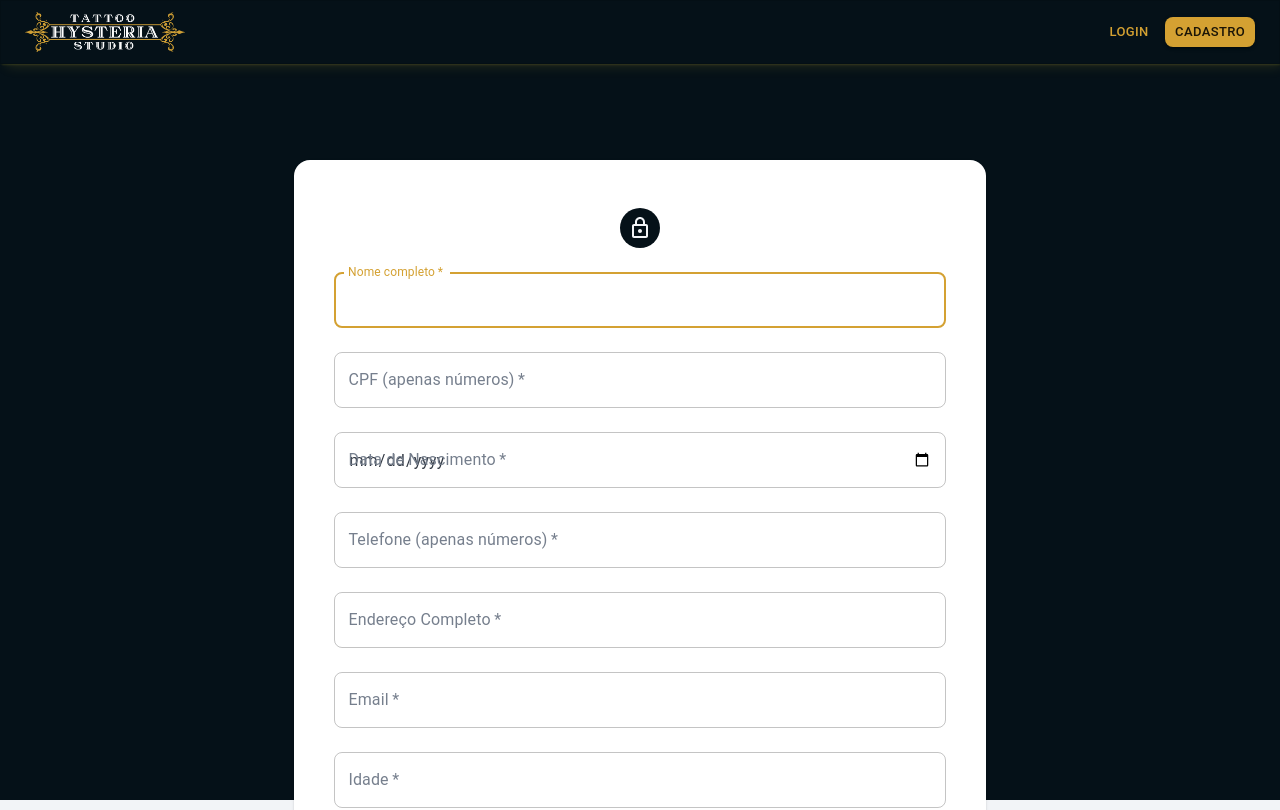
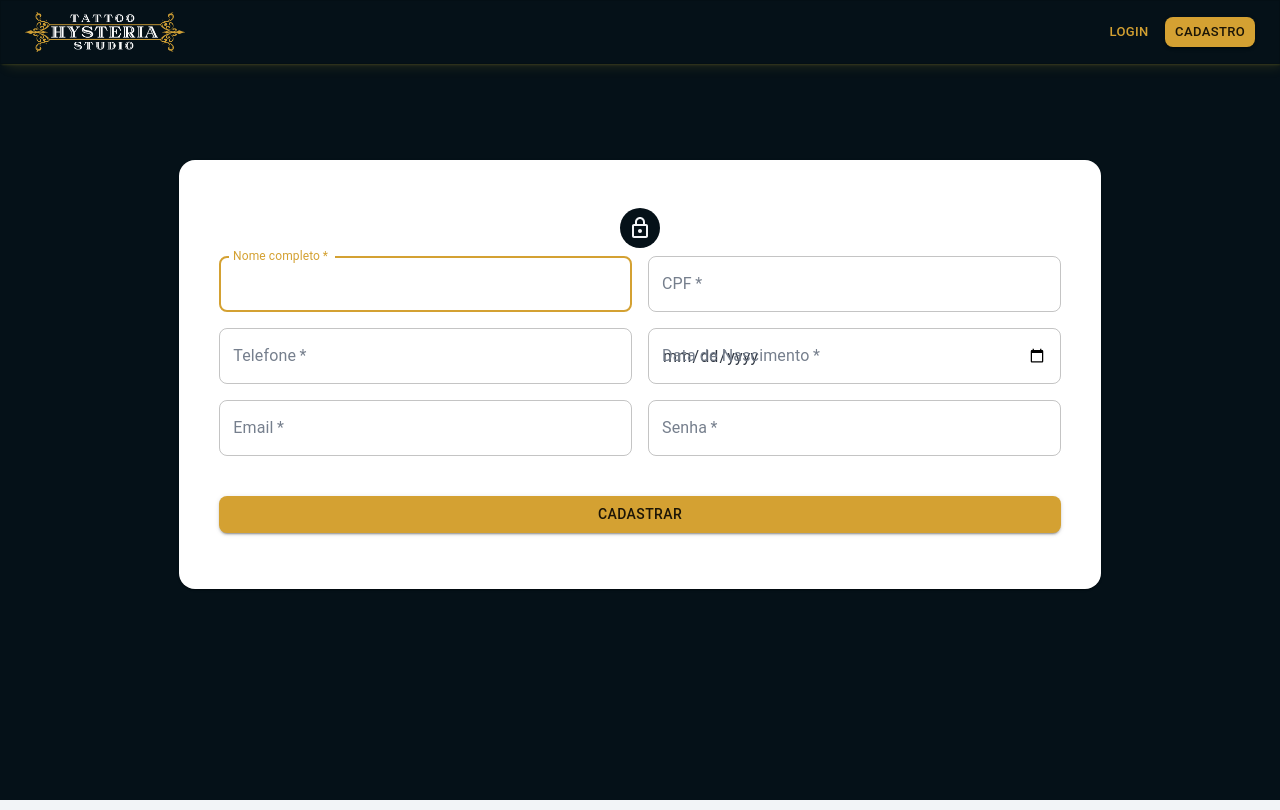
Before and after one commit to ICEI-PUC-Minas-PMV-ADS/pmv-ads-2024-1-e5-proj-empext-t2-hysteria-studio, a React (Vite) app in the folder codigo-fonte/front-end-hysteria-studio/: page /cadastro in a window 1280 px wide. Shown: the top 810 px of the page. Built offline with nearby package versions, Linux system fonts and the light colour scheme.

Commit message:
feat: validar inputs e adicionar login apos cadastro

```diff
--- a/codigo-fonte/front-end-hysteria-studio/src/pages/register-page.tsx
+++ b/codigo-fonte/front-end-hysteria-studio/src/pages/register-page.tsx
@@ -4,56 +4,78 @@ import {
   Box,
   Container,
   CssBaseline,
+  Grid,
   Paper,
   Stack,
   TextField,
 } from "@mui/material";
 import { FormProvider, useForm } from "react-hook-form";
 import LockOutlinedIcon from "@mui/icons-material/LockOutlined";
-import { useCreateUsuarioMutation } from "../services/endpoins";
+import {
+  useCreateUsuarioMutation,
+  useLoginMutation,
+} from "../services/endpoins";
+import { useNavigate } from "react-router-dom";
+import { AuthContext } from "../contexts/auth";
+import { useContext, useState } from "react";
+import Notify from "../components/notify";
 
 interface RegisterPageFormValues {
   nome: string;
   cpf: string;
   data_de_nascimento: Date;
   telefone: string;
-  endereco: string;
   email: string;
-  flag_maior_idade: number;
-  responsavel: string;
-  login: string;
   senha: string;
-  flag_admin: number;
 }
 
 const RegisterPage = () => {
-  const formMethods = useForm<RegisterPageFormValues>();
-  const { handleSubmit, register } = formMethods;
+  const { signIn } = useContext(AuthContext);
+  const [notifyErrorMessage, setNotifyErrorMessage] = useState({
+    isOpen: false,
+    message: "",
+  });
+  const navigate = useNavigate();
   const [criarUsuario] = useCreateUsuarioMutation();
+  const [login] = useLoginMutation();
+
+  const toggleNotifyErrorMessage = () =>
+    setNotifyErrorMessage((state) => ({ ...state, isOpen: !state.isOpen }));
+
+  const formMethods = useForm<RegisterPageFormValues>({ mode: "all" });
+  const {
+    handleSubmit,
+    register,
+    formState: { isSubmitting, errors },
+    reset,
+  } = formMethods;
 
   const onSubmit = handleSubmit(async (data) => {
-
-    // O campo abaixo não existe no formulário, porém, é obrigatório. O usuário não deve escolher uma opção, então já está sendo definido que qualquer usuário será comum, e não adm.
-    data.flag_admin = 0;
-
     try {
-      await criarUsuario({
+      const userInformation = await criarUsuario({
         nome: data.nome,
         cpf: data.cpf,
         data_de_nascimento: data.data_de_nascimento,
         telefone: data.telefone,
-        endereco: data.endereco,
         email: data.email,
-        flag_maior_idade: Number(data.flag_maior_idade),
-        responsavel: data.responsavel,
-        login: data.login,
         senha: data.senha,
-        flag_admin: data.flag_admin,
+        flag_admin: false,
+      }).unwrap();
+
+      const loginInformation = await login({
+        email: userInformation.email,
+        password: userInformation.senha,
+      }).unwrap();
+
+      signIn(loginInformation);
+      navigate("/inicio");
+      reset();
+    } catch (error: any) {
+      setNotifyErrorMessage({
+        isOpen: true,
+        message:
+          error.data.message || "Ocorreu um erro no cadastro, tente novamente.",
       });
-      console.log("Usuário criado com sucesso!");
-    } catch (error) {
-      //console.log(error);
-      console.error("Erro ao criar usuário:", error);
     }
   });
 
@@ -82,7 +104,7 @@ const RegisterPage = () => {
           <Stack
             spacing={2}
             useFlexGap
-            sx={{ width: { xs: "100%", sm: "60%" } }}
+            sx={{ width: { xs: "100%", sm: "80%" } }}
           >
             <Box
               sx={{
@@ -98,116 +120,152 @@ const RegisterPage = () => {
                 <LockOutlinedIcon />
               </Avatar>
               <FormProvider {...formMethods}>
-                <form onSubmit={onSubmit}>
+                <form noValidate onSubmit={onSubmit}>
+                  <Grid container spacing={2}>
+                    <Grid item xs={12} sm={6}>
                       <TextField
-                    margin="normal"
+                        margin="none"
                         required
                         fullWidth
                         id="nome"
                         label="Nome completo"
                         autoComplete="nome"
                         autoFocus
-                    {...register("nome")}
+                        {...register("nome", { required: "Campo obrigatório" })}
+                        error={!!errors.nome}
+                        helperText={
+                          errors.nome?.message ? errors.nome.message : null
+                        }
                       />
+                    </Grid>
+                    <Grid item xs={12} sm={6}>
                       <TextField
-                    margin="normal"
+                        margin="none"
                         required
                         fullWidth
                         id="cpf"
-                    label="CPF (apenas números)"
+                        label="CPF"
                         autoComplete="cpf"
-                    {...register("cpf")}
+                        {...register("cpf", {
+                          required: "Campo obrigatório",
+                          pattern: {
+                            value: /^[0-9]*$/,
+                            message: "Telefone inválido",
+                          },
+                        })}
+                        error={!!errors.cpf}
+                        helperText={
+                          errors.cpf?.message ? errors.cpf.message : null
+                        }
                       />
+                    </Grid>
+                    <Grid item xs={12} sm={6}>
                       <TextField
-                    margin="normal"
+                        margin="none"
+                        required
+                        fullWidth
+                        id="telefone"
+                        label="Telefone"
+                        autoComplete="telefone"
+                        {...register("telefone", {
+                          required: "Campo obrigatório",
+                          pattern: {
+                            value: /^[0-9]*$/,
+                            message: "Telefone inválido",
+                          },
+                        })}
+                        error={!!errors.telefone}
+                        helperText={
+                          errors.telefone?.message
+                            ? errors.telefone.message
+                            : null
+                        }
+                      />
+                    </Grid>
+                    <Grid item xs={12} sm={6}>
+                      <TextField
+                        margin="none"
                         required
                         fullWidth
                         id="data_de_nascimento"
                         label="Data de Nascimento"
                         type="date"
                         autoComplete="data_de_nascimento"
-                    {...register("data_de_nascimento")}
+                        {...register("data_de_nascimento", {
+                          required: "Campo obrigatório",
+                        })}
+                        error={!!errors.data_de_nascimento}
+                        helperText={
+                          errors.data_de_nascimento?.message
+                            ? errors.data_de_nascimento.message
+                            : null
+                        }
                       />
+                    </Grid>
+                    <Grid item xs={12} sm={6}>
                       <TextField
-                    margin="normal"
-                    required
-                    fullWidth
-                    id="telefone"
-                    label="Telefone (apenas números)"
-                    autoComplete="telefone"
-                    {...register("telefone")}
-                  />
-                  <TextField
-                    margin="normal"
-                    required
-                    fullWidth
-                    id="endereco"
-                    label="Endereço Completo"
-                    autoComplete="endereco"
-                    {...register("endereco")}
-                  />
-                  <TextField
-                    margin="normal"
+                        margin="none"
                         required
                         fullWidth
                         id="email"
                         label="Email"
                         autoComplete="email"
-                    {...register("email")}
+                        {...register("email", {
+                          required: "Campo obrigatório",
+                          pattern: {
+                            value:
+                              /^[a-zA-Z0-9._%+-]+@[a-zA-Z0-9.-]+\.[a-zA-Z]{2,4}$/,
+                            message: "Email inválido",
+                          },
+                        })}
+                        error={!!errors.email}
+                        helperText={
+                          errors.email?.message ? errors.email.message : null
+                        }
                       />
+                    </Grid>
+                    <Grid item xs={12} sm={6}>
                       <TextField
-                    margin="normal"
-                    required
-                    fullWidth
-                    id="flag_maior_idade"
-                    type="number"
-                    //inputMode="numeric"
-                    label="Idade"
-                    autoComplete="flag_maior_idade"
-                    {...register("flag_maior_idade")}
-                  />
-                  <TextField
-                    margin="normal"
-                    required
-                    fullWidth
-                    id="responsavel"
-                    label="Responsável"
-                    autoComplete="responsavel"
-                    {...register("responsavel")}
-                  />
-                  <TextField
-                    margin="normal"
-                    required
-                    fullWidth
-                    id="login"
-                    label="Login"
-                    autoComplete="login"
-                    {...register("login")}
-                  />
-                  <TextField
-                    margin="normal"
+                        margin="none"
                         required
                         fullWidth
                         label="Senha"
                         type="password"
                         id="senha"
                         autoComplete="current-password"
-                    {...register("senha")}
+                        {...register("senha", {
+                          required: "Campo obrigatório",
+                        })}
+                        error={!!errors.senha}
+                        helperText={
+                          errors.senha?.message ? errors.senha.message : null
+                        }
                       />
+                    </Grid>
+                    <Grid item xs={12}>
                       <LoadingButton
-                    onClick={onSubmit}
+                        type="submit"
                         fullWidth
                         variant="contained"
+                        loading={isSubmitting}
                         sx={{ mt: 3, mb: 2 }}
                       >
                         Cadastrar
                       </LoadingButton>
+                    </Grid>
+                  </Grid>
                 </form>
               </FormProvider>
             </Box>
           </Stack>
         </Container>
       </Box>
+      <Notify
+        isOpen={notifyErrorMessage.isOpen}
+        severity="error"
+        message={notifyErrorMessage.message}
+        onClose={toggleNotifyErrorMessage}
+      />
     </>
   );
 };
--- a/codigo-fonte/front-end-hysteria-studio/src/services/endpoins.ts
+++ b/codigo-fonte/front-end-hysteria-studio/src/services/endpoins.ts
@@ -65,21 +65,22 @@ interface CreateUsuarioParams {
   cpf: string;
   data_de_nascimento: Date;
   telefone: string;
-  endereco: string;
   email: string;
-  flag_maior_idade: number;
-  responsavel: string;
-  login: string;
   senha: string;
-  flag_admin: number;
+  flag_admin: boolean;
 }
 
 interface CreateUsuarioResult {
-  id: string;
+  id: number;
   nome: string;
+  cpf: string;
+  data_de_nascimento: string;
+  telefone: string;
   email: string;
-  flag_admin: number;
-  dt_criacao: string;
+  senha: string;
+  flag_admin: boolean;
+  updatedAt: string;
+  createdAt: string;
 }
 
 export const endpointsApi = createApi({
@@ -87,7 +88,7 @@ export const endpointsApi = createApi({
   baseQuery: fetchBaseQuery({
     baseUrl: "https://hysteria-studio-backend.onrender.com/",
   }),
-  tagTypes: ["ServicosList", "UsuarioList"],
+  tagTypes: ["ServicosList"],
   endpoints: (builder) => ({
     getServicos: builder.query<Array<GetServicosResult>, void>({
       query: () => "servicos",
@@ -132,7 +133,6 @@ export const endpointsApi = createApi({
         method: "POST",
         body,
       }),
-      invalidatesTags: ["UsuarioList"],
     }),
   }),
 });
```
Lines whose indentation alone changed are shown as unchanged.
